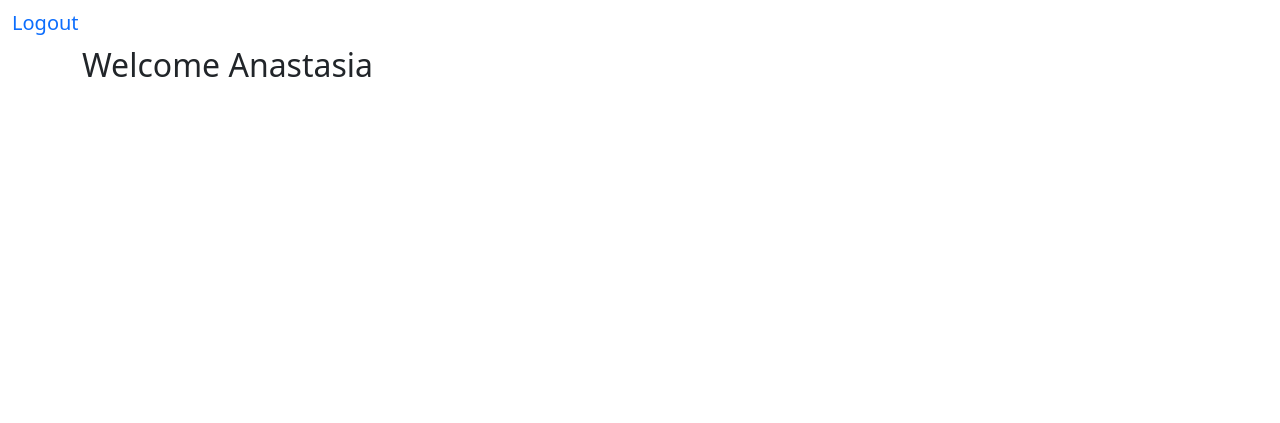
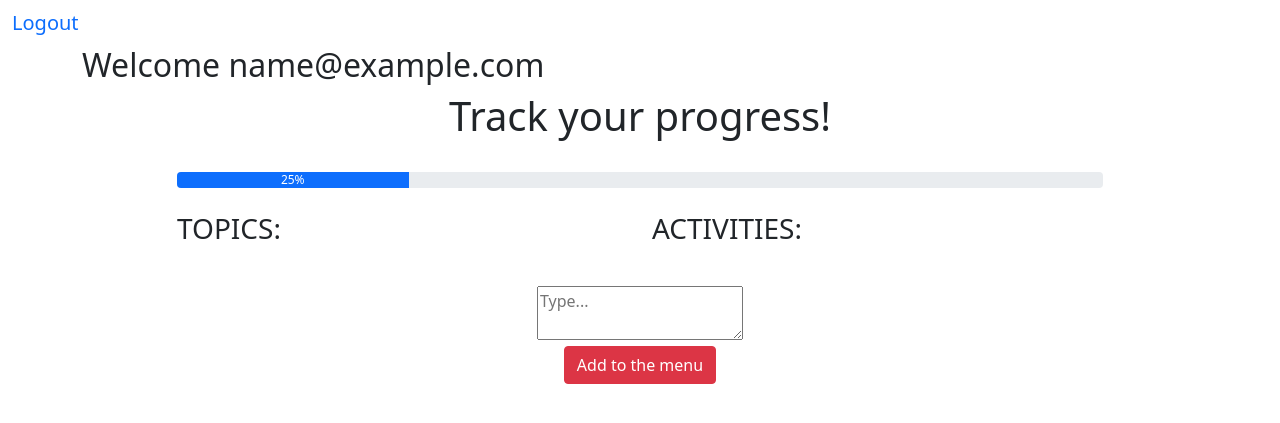
Before and after one commit to larrygamboa/project2, a Node server app: page /members in a window 1280 px wide. Shown: the top 423 px of the page. Run offline with Node 20, Linux system fonts and the light colour scheme; the visitor is signed in with stand-in values (Sample User, id 1); data that the repository does not hold is empty; some libraries are stand-ins or nearby versions.

Commit message:
topics added to members HBRS

```diff
--- a/models/index.js
+++ b/models/index.js
@@ -33,4 +33,6 @@
 db.sequelize = sequelize;
 db.Sequelize = Sequelize;
 
+console.log("db objects", Object.keys(db));
+
 module.exports = db;
--- a/routes/html-routes.js
+++ b/routes/html-routes.js
@@ -9,7 +9,6 @@
   app.get("/", (req, res) => {
     // If the user already has an account send them to the members page
     if (req.user) {
-
       res.redirect("/members");
     }
     res.sendFile(path.join(__dirname, "../public/signup.html"));
@@ -26,19 +25,12 @@
   // Here we've add our isAuthenticated middleware to this route.
   // If a user who is not logged in tries to access this route they will be redirected to the signup page
   app.get("/members", isAuthenticated, (req, res) => {
-      // db.User.findOne({
-      //   where: {
-      //     id: req.params.id,
+    db.Topics.findAll({}).then(function(dbTopics) {
+      db.Activities.findAll({}).then(function(dbActivities) {
 
-      //   include: [db.Author]
-      // },
-      // }).then(function(dbPost) {
-      //   console.log(dbPost);
-      //   res.json(dbPost);
-      // });
-      var hbsObject = {name: 'Anastasia', university: "UCSD"};
-      res.render('members', hbsObject);
-    console.log("*****************", hbsObject)
-    // res.sendFile(path.join(__dirname, "../public/layout/members.handlebars"));
+           res.render("members", {Topics: dbTopics, Activities: dbActivities})
+     console.log("**************",dbActivities)
+      })
+  });
   });
 };
--- a/views/layouts/main.handlebars
+++ b/views/layouts/main.handlebars
@@ -4,7 +4,7 @@
 <head>
 	<meta charset="UTF-8">
 	<meta name="viewport" content="width=device-width, initial-scale=1">
-	<title>Student Portla</title>
+	<title>Student Portal</title>
 	<script src="https://code.jquery.com/jquery-3.2.1.min.js"></script>
 	<link href="https://cdn.jsdelivr.net/npm/bootstrap@5.0.0-beta1/dist/css/bootstrap.min.css" rel="stylesheet" integrity="sha384-giJF6kkoqNQ00vy+HMDP7azOuL0xtbfIcaT9wjKHr8RbDVddVHyTfAAsrekwKmP1" crossorigin="anonymous">
 	<script src="https://cdn.jsdelivr.net/npm/bootstrap@5.0.0-beta1/dist/js/bootstrap.bundle.min.js" integrity="sha384-ygbV9kiqUc6oa4msXn9868pTtWMgiQaeYH7/t7LECLbyPA2x65Kgf80OJFdroafW" crossorigin="anonymous"></script>
@@ -15,7 +15,7 @@
 <body>
     {{{ body }}}
 
-   {{!-- <script src="/assets/js/burger_action.js"></script> --}}
+  <script type="text/javascript" src="js/members.js"></script>
 
 </body>
 </html>
--- a/views/members.handlebars
+++ b/views/members.handlebars
@@ -10,11 +10,70 @@
   <div class="container">
     <div class="row">
       <div class="col-md-6 col-md-offset-3">
-        <h2>Welcome {{name}}
+        <h2>Welcome
+			{{!-- {{name}} --}}
              <span class="member-name"></span></h2>
       </div>
     </div>
   </div>
+  <div class="container">
+{{!-- header and image containers --}}
+
+	<div class="row justify-content-center">
+		<div class="col-md-10">
+			<h1 class="text-center">Track your progress!</h1>
+      <br>
+      <div class="progress">
+  <div class="progress-bar" role="progressbar" style="width: 25%;" aria-valuenow="25" aria-valuemin="0" aria-valuemax="100">25%</div>
+</div>
+		</div>
+	</div>
+<br>
+	<div class="row burger-container justify-content-center">
+		<div class="col-md-5">
+			<h3>TOPICS:</h3>
+			<ul>
+				{{#each Topics}}
+
+					{{#unless this.dataValues.t_condition}}
+						<li>
+							<h5>{{this.dataValues.id}}.{{this.dataValues.topic_name}}
+									<button type='submit' id={{this.dataValues.id}} class="eat-burger-btn btn btn-danger" data-id="{{this.dataValues.id}}">DEVOUR!</button>
+							</h5>
+						</li>
+					{{/unless}}
+				{{/each}}
+			</ul>
+		</div>
+
+		<div class="col-md-5">
+			<h3>ACTIVITIES:</h3>
+			<ul>
+				{{#each Activities}}
+					{{#unless this.dataValues.a_condition}}
+						<li>
+							<h5>{{this.dataValues.id}}.{{this.dataValues.activity_name}}
+									<button type='submit' id={{this.dataValues.id}} class="eat-burger-btn btn btn-danger" data-id="{{this.dataValues.id}}">DEVOUR!</button>
+							</h5>
+
+						</li>
+					{{/unless}}
+				{{/each}}
+			</ul>
+		</div>
+	</div>
+	<br>
+	<div class="row">
+		<div class="col-md-12 text-center">
+			<form class="create-update-form" action="burgers/insertOne" method="POST">
+				<div>
+					<textarea type="text" placeholder="Type..." name="name"></textarea><br>
+					<button class="btn btn-danger" type="submit">Add to the menu</button>
+				</div>
+			</form>
+		</div>
+	</div>
+</div>
 
   {{!-- <script src="https://cdnjs.cloudflare.com/ajax/libs/jquery/3.2.1/jquery.min.js"></script>
   <script type="text/javascript" src="js/members.js"></script> --}}
```
Also changed, not shown: db/seeds.sql (added, +23 -0 lines), models/activities.js (added, +8 -0 lines), models/topics.js (added, +13 -0 lines).
